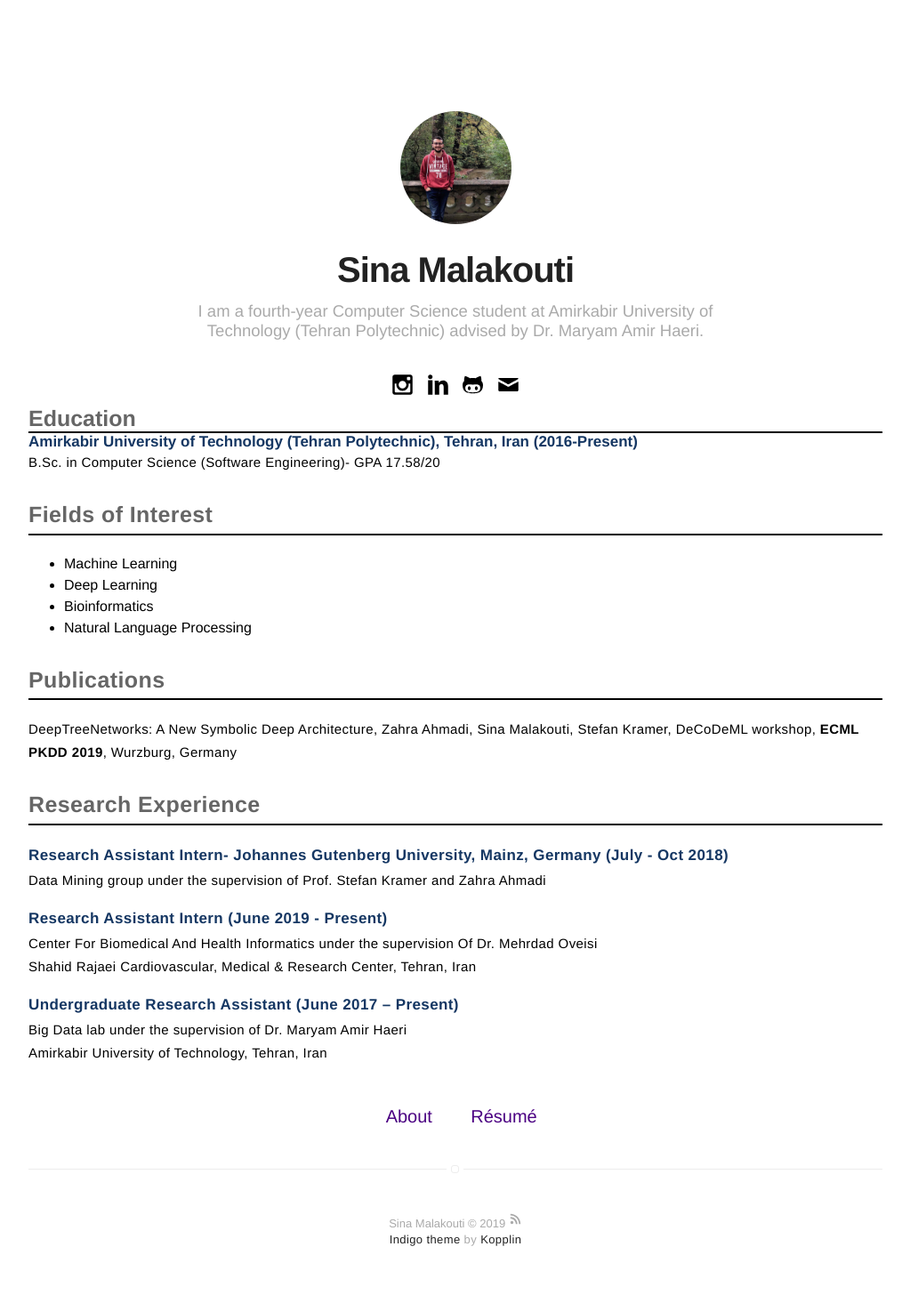
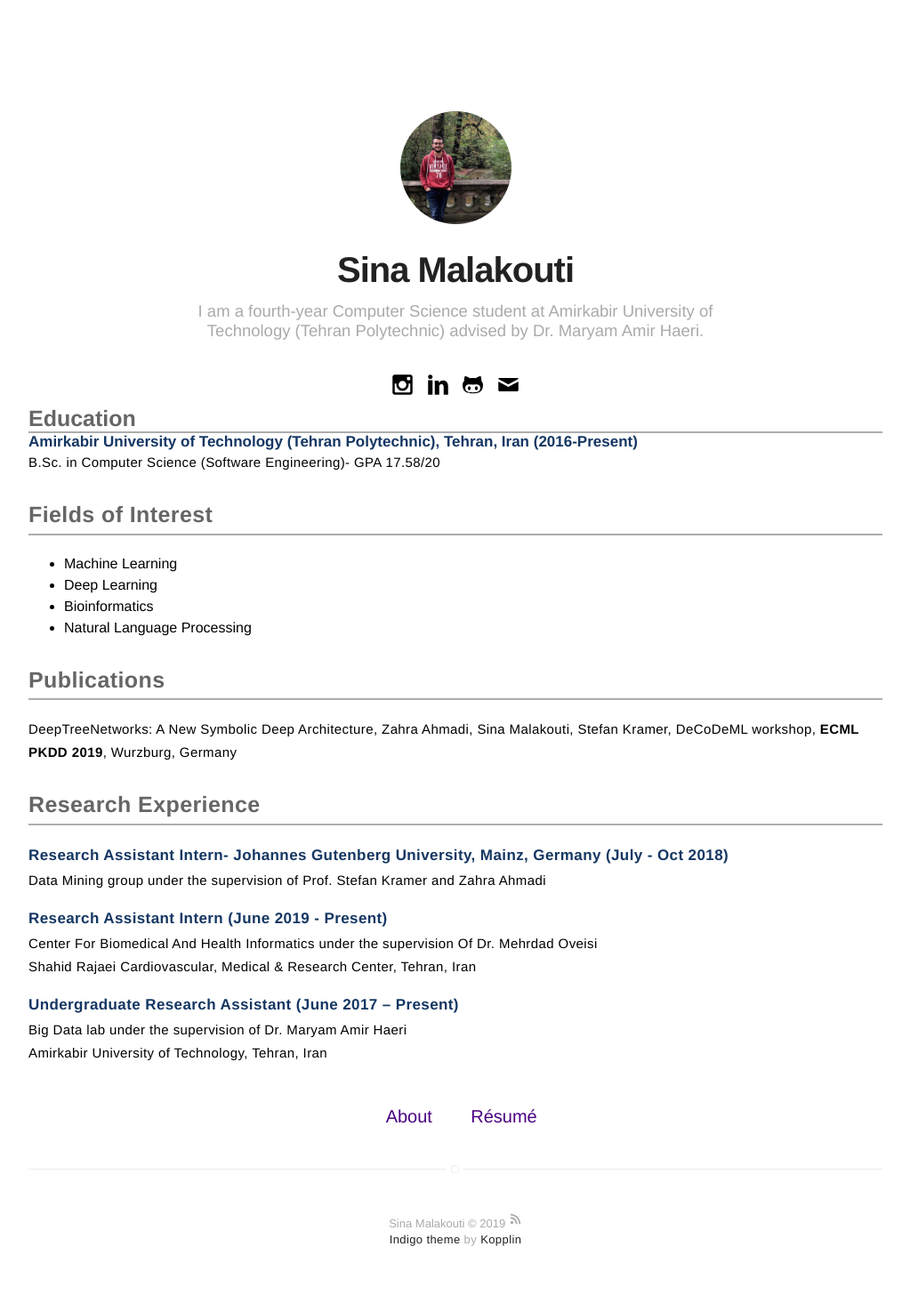
Before and after one commit to sinamalakouti/sinamalakouti.github.io, a Jekyll site: the page built from index.html, in a window 1280 px wide. Shown: the whole page at 89% size, without its empty margins (128-1151 px from the left). Built offline with Jekyll 4.4.1, drawn with Linux system fonts in a browser that asks for light colours.

Commit message:
first page almost completed

```diff
--- a/_sass/components/header.sass
+++ b/_sass/components/header.sass
@@ -36,7 +36,7 @@
 .inf_header
     font-size: 2.5rem
     font-weight: bold
-    border-bottom: solid black 2px
+    border-bottom: solid #adadad 2px
 
 .inf_title
     font-size: 1.7rem
```
